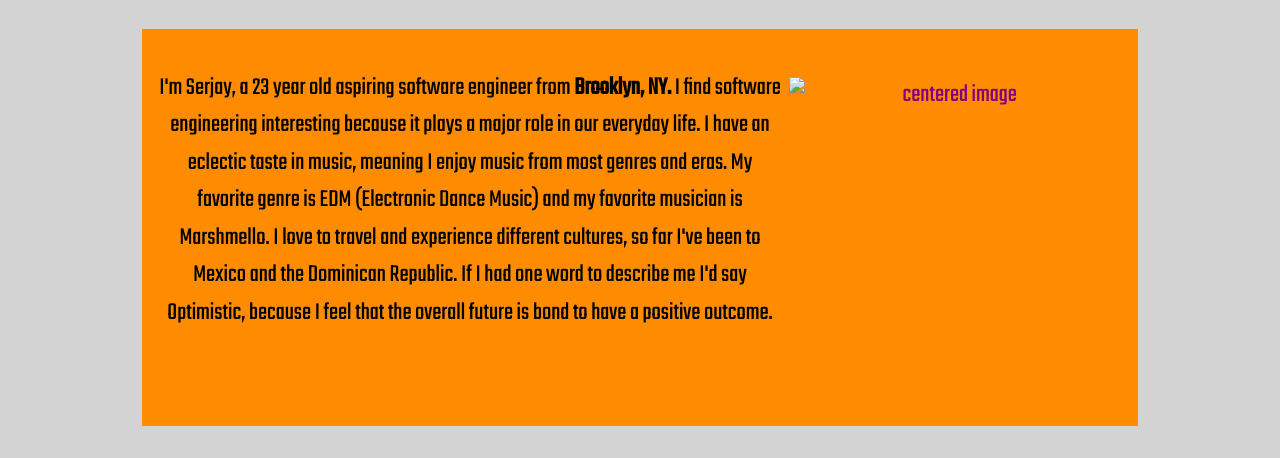
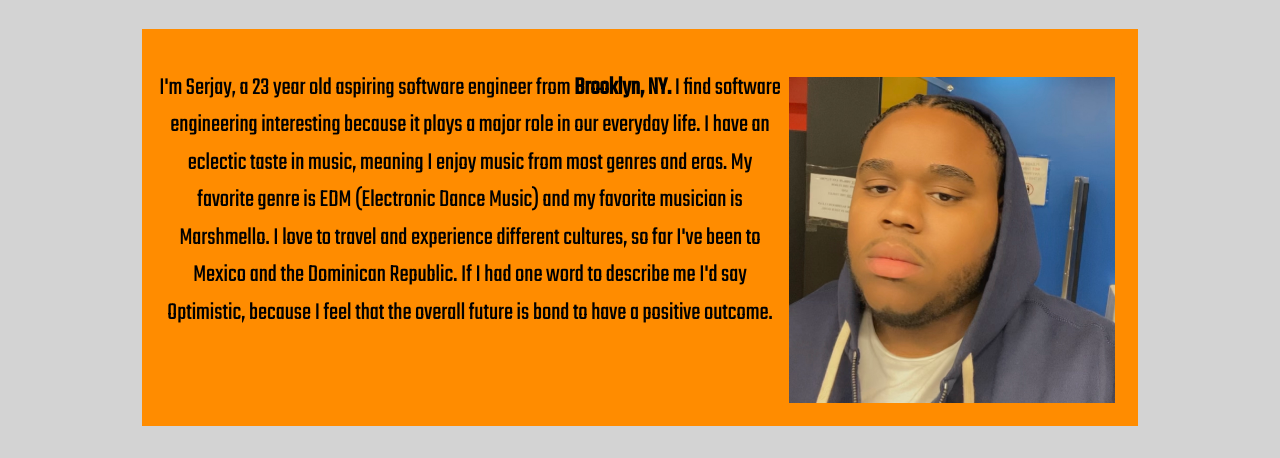
Before and after one commit to SerjayP/Serjay-Portfolio, a plain HTML site: page index.html in a window 1280 px wide. Shown: the part 323-781 px from the top of the page. Drawn offline with Linux system fonts and the light colour scheme; a web font is replaced by a local one.

Commit message:
Updated index.html

```diff
--- a/index.html
+++ b/index.html
@@ -17,7 +17,7 @@
 <link href="https://fonts.googleapis.com/css2?family=Teko&display=swap" rel="stylesheet">
  <div class="bio">
     <p> <a href="https://www.linkedin.com/in/serjayparks/">
-            <img src="../PreWork/Images/recentPic.jpeg" alt="centered image" style="width:340px;height:340px;">
+            <img src="../Serjay-Portfolio/Images/recentPic.jpeg" alt="centered image" style="width:340px;height:340px;">
         </a>
         I&apos;m Serjay, a 23 year old aspiring software engineer from <b>Brooklyn, NY.</b> I find software engineering interesting because it plays a major role in our everyday life. I have an eclectic taste in music, meaning I enjoy music from most genres and eras. My favorite genre is EDM (Electronic Dance Music) and my favorite musician is Marshmello. I love to travel and experience different cultures, so far I&apos;ve been to Mexico and the Dominican Republic. If I had one word to describe me I&apos;d say Optimistic, because I feel that the overall future is bond to have a positive outcome.
 
```
